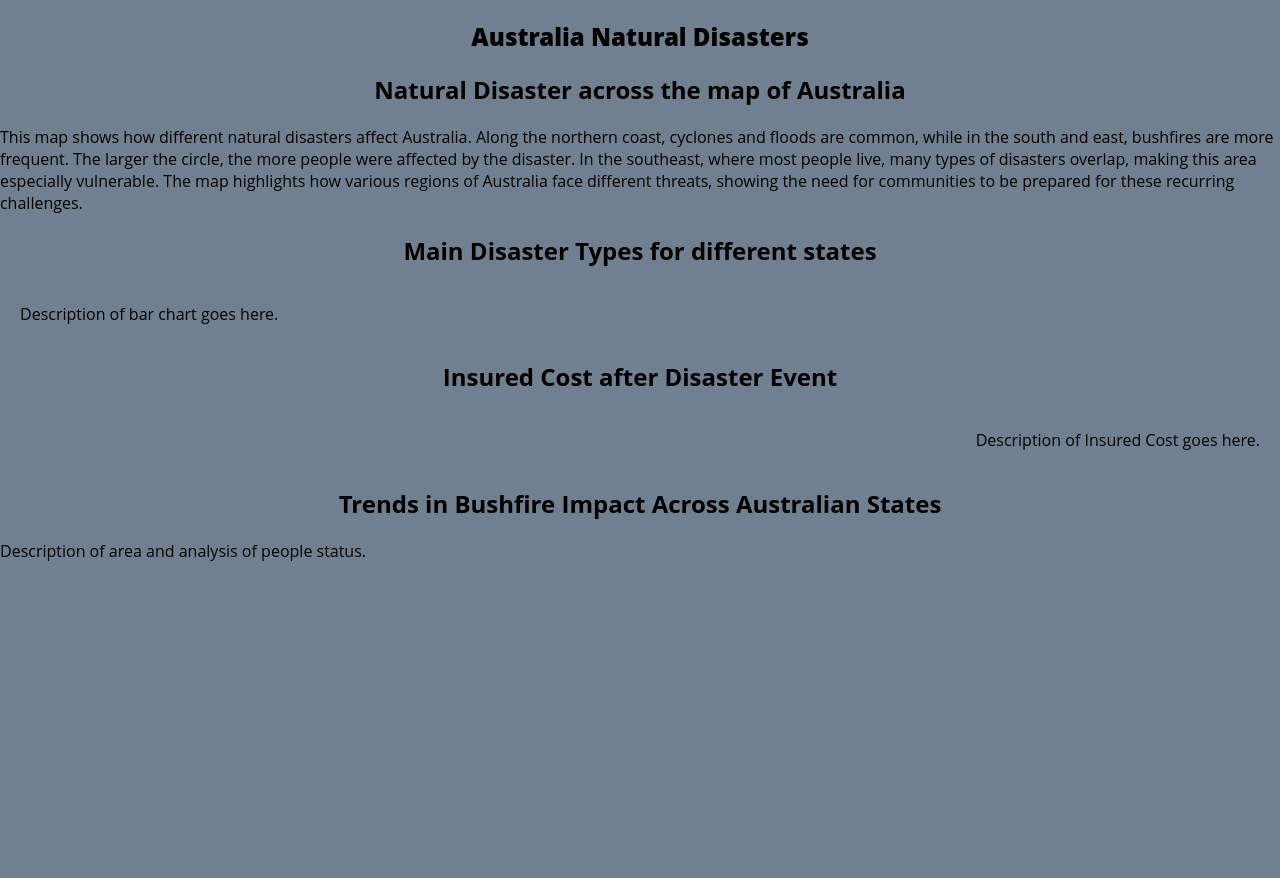
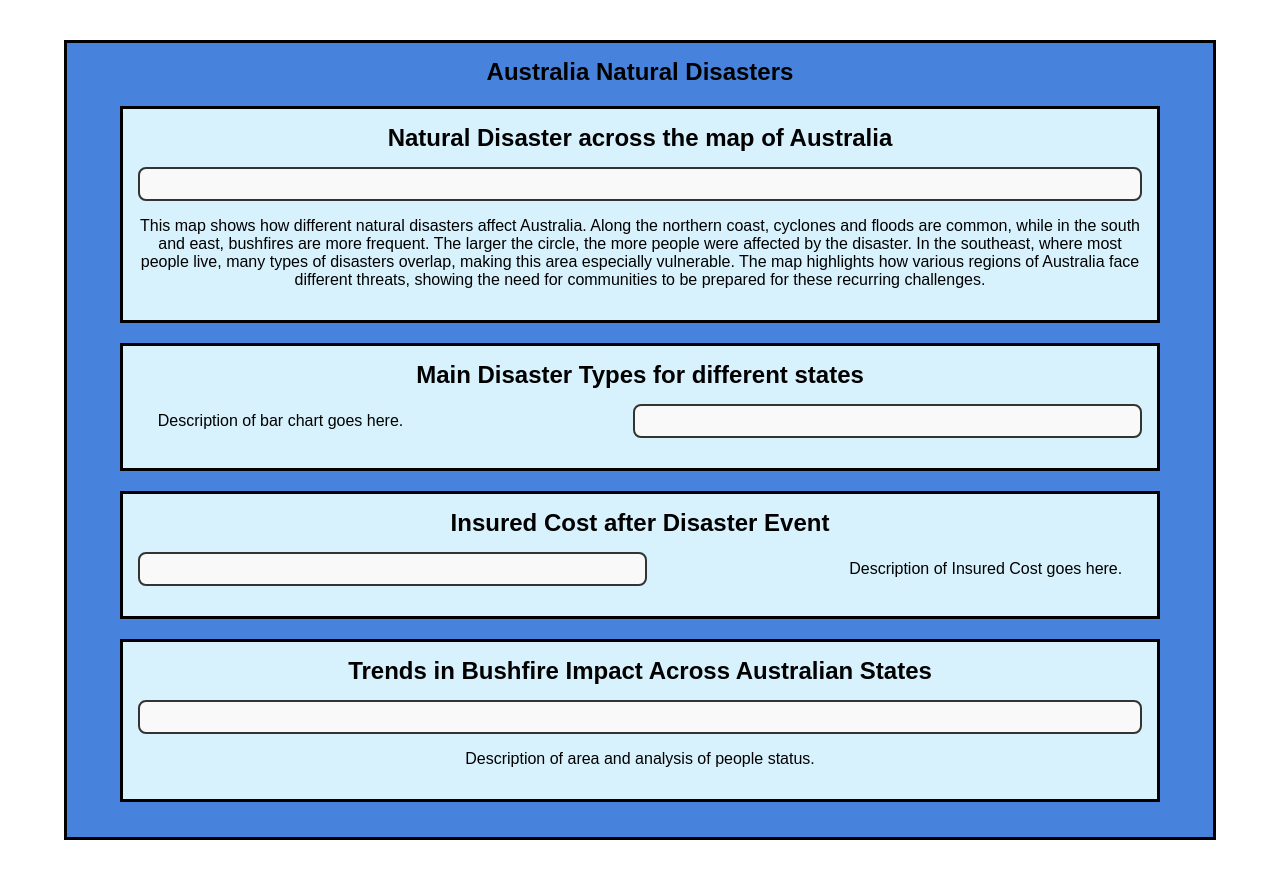
Before and after one commit to BrandonLam2807/FIT3179_Assignment_2, a plain HTML site: page index.html in a window 1280 px wide. Before the commit the page ends 800 px from the top, so only its background shows below. Drawn offline with Linux system fonts and the light colour scheme; files that its build step writes are made by us from their sources; a script that the page names is missing.

Commit message:
Add files via upload
style css

```diff
--- a/style.css
+++ b/style.css
@@ -1,47 +1,49 @@
-label{
+body {
   font-family: Arial, Helvetica, sans-serif;
-}
-body *{
-  font-family: 'Open Sans', sans-serif;
+  margin: 0;
+  padding: 20px;
+background-color: #ffffff;
 }
 
-h1 {
-  font-weight: 900;
+header {
+  background-color: #ffffff;
+  padding: 15px;
   text-align: center;
 }
 
-h2 {
-  text-align: center;
+section {
+  width: 90%; /* Adjust width as needed */
+  max-width: 1200px; /* Prevents it from being too wide on larger screens */
+  margin: 20px auto; /* Centers the section itself */
+  border: 3px solid #000000;
+  padding: 15px;
+  text-align: center; /* Centers text inside the section */
+background-color: #ffffff;
 }
 
-body, html{
-    background-color: #708090;
-    margin: 0;
-    padding: 0;
-    display: flex;
-    flex-direction: column;
-    justify-content: flex-start;
-    align-items: center;
-    overflow-x: hidden; /* Disable horizontal scrolling */
-    overflow-y: auto;
-  }
+.section-blue{
+background-color: #d8f2fd;
+}
 
-  #vis1 {
-    width: 100%;
-    max-width: 2000px;
-    margin-bottom: 50px ;
-    display: flex;
-    align-items: left;
-  }
+.section-grey{
+background-color: #4783dc;
+}
 
-  #vis2 {
-    width: 100%;
-    max-width: 2000px;
-    margin-bottom: 100px ;
-    display: flex;
-    align-items: right;
-  }
+.visualization {
+  border: 2px solid #333; /* Border color and thickness */
+  border-radius: 8px; /* Optional: rounded corners */
+  padding: 15px; /* Space inside the border */
+  margin: 15px 0; /* Space above and below the visualization */
+  background-color: #f9f9f9; /* Optional: background color for contrast */
+}
 
-body h1 {
-    align-items: center;
-  }
+h1, h2 {
+  color: #000000;
+margin: 0px;
+}
+
+footer {
+  text-align: center;
+  margin-top: 20px;
+  font-size: small;
+}
```
